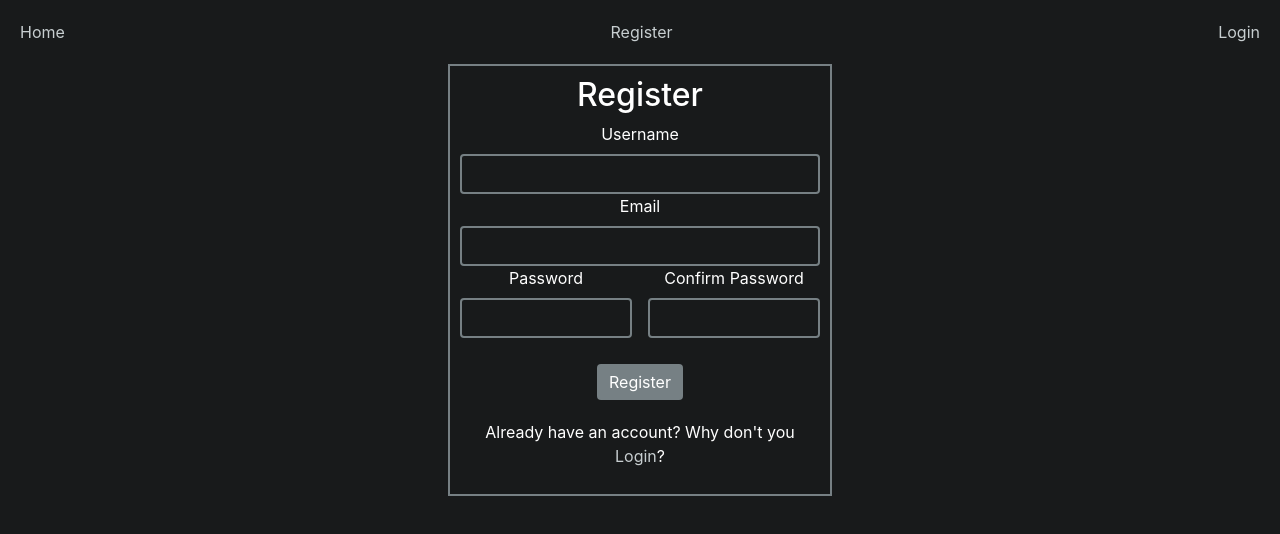
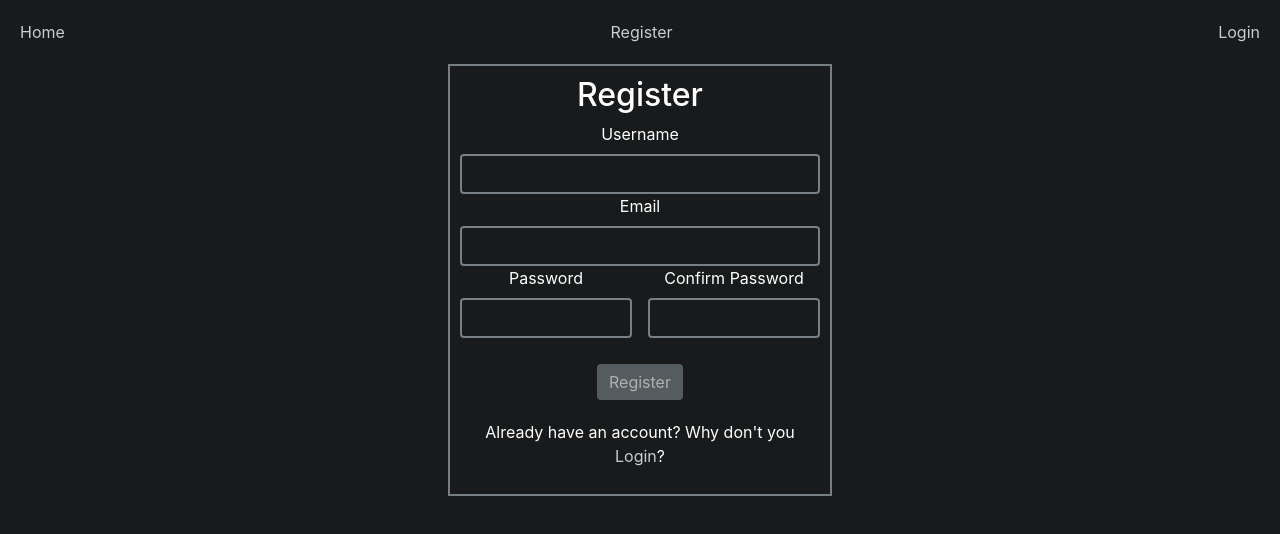
Before and after one commit to PatrickBoynton/night_watch, a React (Create React App) app in the folder frontend/static/: page /register in a window 1280 px wide. Shown: the top 534 px of the page. Built offline with nearby package versions, Linux system fonts and the light colour scheme; no server answers.

Commit message:
Added form validation.

```diff
--- a/frontend/static/src/components/user/Register.js
+++ b/frontend/static/src/components/user/Register.js
@@ -44,11 +44,11 @@ class Register extends Component {
         console.log(data);
         if (response.status === 201) {
             Cookies.set('Authorization', `Token ${data.key}`);
-            this.props.history.push("/create-profile")
-            return <Redirect to="/create-profile" />
+            this.props.history.push('/create-profile');
+            return <Redirect to="/create-profile"/>;
         } else {
             console.log(data);
-            this.setState({formErrors: {username: data.username, email: data.email}})
+            this.setState({formErrors: {username: data.username, email: data.email}});
         }
     }
 
@@ -57,7 +57,8 @@ class Register extends Component {
             <>
                 <form className="login-register needs-validation" onSubmit={(e) => this.handleSubmit(e)}>
                     <h2>Register</h2>
-                    {this.state.formErrors.username !== '' ? <div className="alert-danger" >{this.state.formErrors.username}</div> : null}
+                    {this.state.formErrors.username !== '' ?
+                        <div className="alert-danger">{this.state.formErrors.username}</div> : null}
                     <label className="form-label" htmlFor="username">Username</label>
                     <input onChange={this.handleInput}
                            value={this.state.username}
@@ -66,7 +67,8 @@ class Register extends Component {
                            name="username"
                            required/>
 
-                    {this.state.formErrors.email !== '' ? <div className="alert-danger" >{this.state.formErrors.email}</div> : null }
+                    {this.state.formErrors.email !== '' ?
+                        <div className="alert-danger">{this.state.formErrors.email}</div> : null}
                     <label className="form-label" htmlFor="email">Email</label>
                     <input onChange={this.handleInput}
                            value={this.state.email}
@@ -97,7 +99,13 @@ class Register extends Component {
                                    required/>
                         </div>
                     </div>
-                    <button className="btn btn-success" type="submit">Register</button>
+                    {
+                        this.state.username !== '' && this.state.email !== '' && this.state.password1 && this.state.password2
+                            ?
+                            <button className="btn btn-success" type="submit">Register</button>
+                            :
+                            <button className="btn btn-success" type="submit" disabled>Register</button>
+                    }
                     <p>Already have an account? Why don't you <Link to="/login">Login</Link>? </p>
                 </form>
             </>
```
